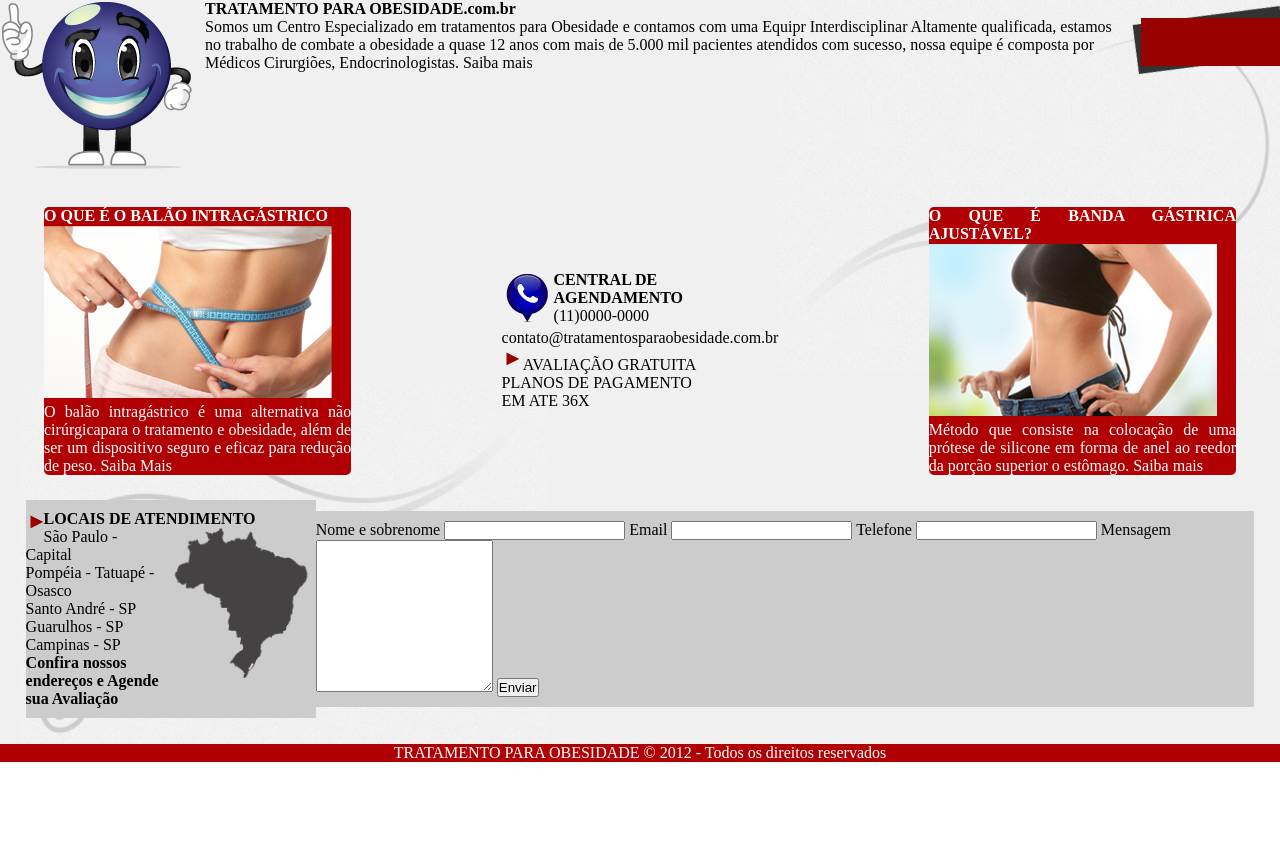
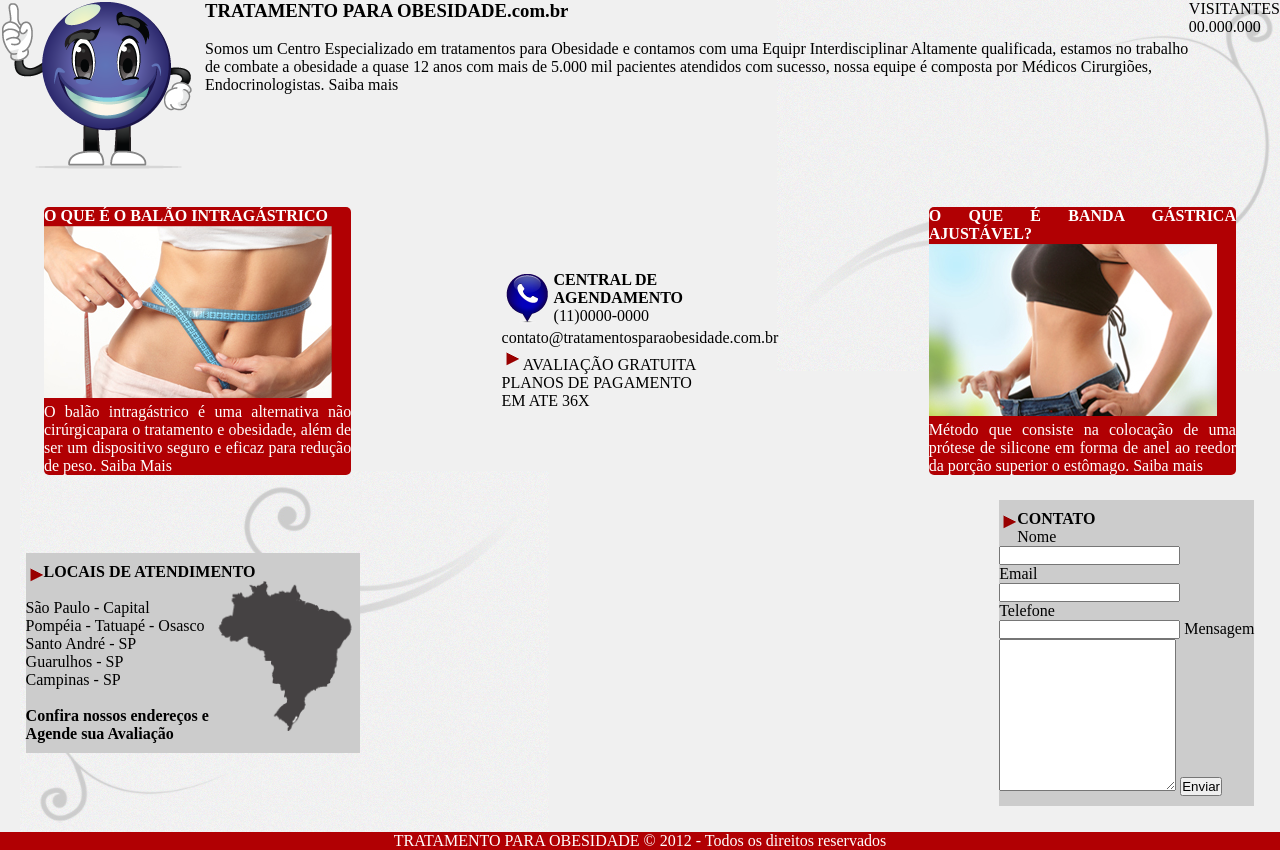
Before and after one commit to Alinsse/tratamento-obesidade, a plain HTML site: page index.html in a window 1280 px wide. Before the commit the page ends 800 px from the top, so only its background shows below. Drawn offline with Linux system fonts and the light colour scheme.

Commit message:
[Allinsse][feat]alteração borda formulario atendi

```diff
--- a/index.html
+++ b/index.html
@@ -10,20 +10,25 @@
 </head>
 
 
-
 <body>
     <div class="container">
         <header class="topo">
             <div><img src="images/home2_05.png"> </div>
 
-            <div> <strong>TRATAMENTO PARA OBESIDADE.com.br</strong>
-
+            <div class="textoHeader">
+                <h3>TRATAMENTO PARA OBESIDADE.com.br</h3> <br>
                 <p>Somos um Centro Especializado em tratamentos para Obesidade e contamos com uma Equipr Interdisciplinar
                 Altamente qualificada, estamos no trabalho de combate a obesidade a quase 12 anos com mais de 5.000 mil
                 pacientes atendidos com sucesso, nossa equipe é composta por Médicos Cirurgiões, Endocrinologistas.
                 Saiba
-                mais </p> </div>
-                <div > <img src="images/home2_03.png"></div>
+                mais </p></div>
+
+            <div class="contador">
+                 <p class="dadosContato">
+                    VISITANTES <br>
+                    00.000.000
+                </p>
+             </div>
 
     </header>
     <main class="centro">
@@ -62,26 +67,40 @@
             <p><strong>LOCAIS DE ATENDIMENTO</strong></p>
 
             <p><img src="images/home2_22.png" width="150" height="150" align="right">
+            <br>
             <p>São Paulo - Capital</p>
             <p> Pompéia - Tatuapé - Osasco</p>
             <p> Santo André - SP</p>
             <p> Guarulhos - SP</p>
             <p> Campinas - SP </p>
+            <br>
             <p><strong>Confira nossos endereços e Agende sua Avaliação</strong></p>
         </div>
         <section class="formulario" id="formulario">
+            <img src="images/home2_07.png" align="left">
+            <p><strong>CONTATO</strong></p>
             <form>
-                    <label for="nomeesobrenome">Nome e sobrenome</label>
-                    <input type="text" id="nomeesobrenome" class="input-padrao" required>
+                <label for="nome">Nome</label>
+                <br>
+                <input type="text" id="nome" class="input-padrao" required>
 
+                <br>
                 <label for="email">Email</label>
+                <br>
                 <input type="email" id="email" class="input-padrao" required placeholder="">
 
+                <br>
+
                 <label for="telefone">Telefone</label>
+                <br>
                 <input type="tel" id="telefone" class="input-padrao" required placeholder="">
 
+
+
                 <label for="mensagem">Mensagem</label>
-                    <textarea cols="20" rows="10" id="mensagem" class="input-padrao" required></textarea>
+                <br>
+                <textarea cols="20" rows="10" id="mensagem" class="input-padrao" required placeholder=""  ></textarea>
+
                 <input type="submit" value="Enviar" class="enviar">
             </form>
 
```
Lines whose indentation alone changed are shown as unchanged.
